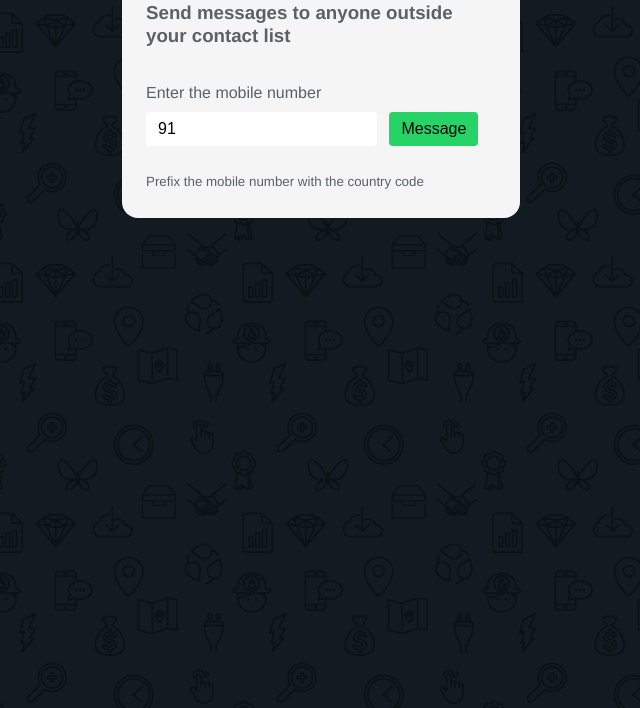
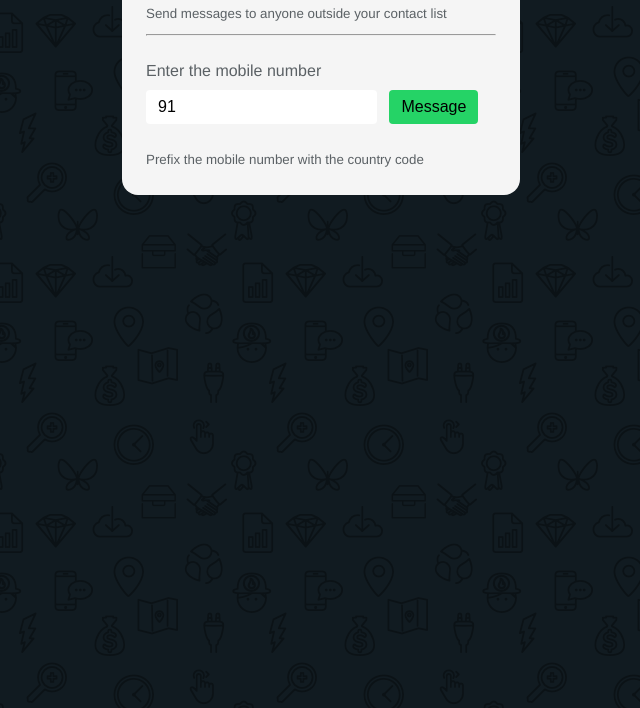
Before and after one commit to 12pixels/wa-messenger, a plain HTML site: page index.htm in a window 1280 px wide. Shown: the part 92-800 px from the top of the page, without its empty margins (319-959 px from the left). Drawn offline with Linux system fonts and the light colour scheme.

Commit message:
Corrections

```diff
--- a/index.htm
+++ b/index.htm
@@ -51,7 +51,8 @@
   <body>
     <div class="box">
       <h2>WhatsApp Who</h2>
-      <h3>Send messages to anyone outside your contact list</h3>
+      <small>Send messages to anyone outside your contact list</small>
+      <hr>
       <form class="" action="https://api.whatsapp.com/send" method="get">
         <label for="phone">Enter the mobile number</label>
         <input type="number" name="phone" value="91" required>
```
